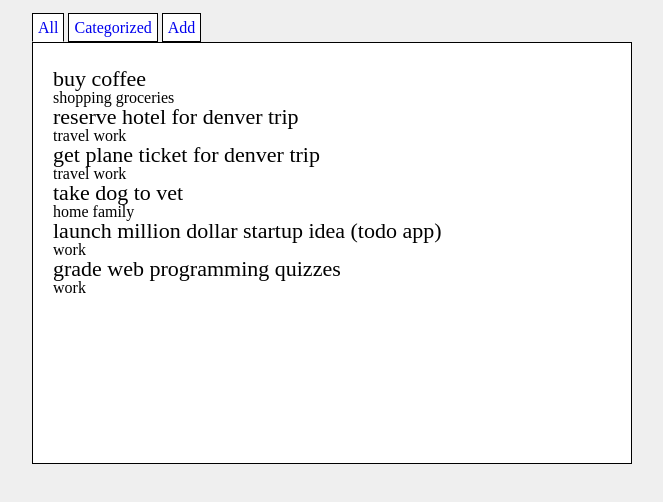
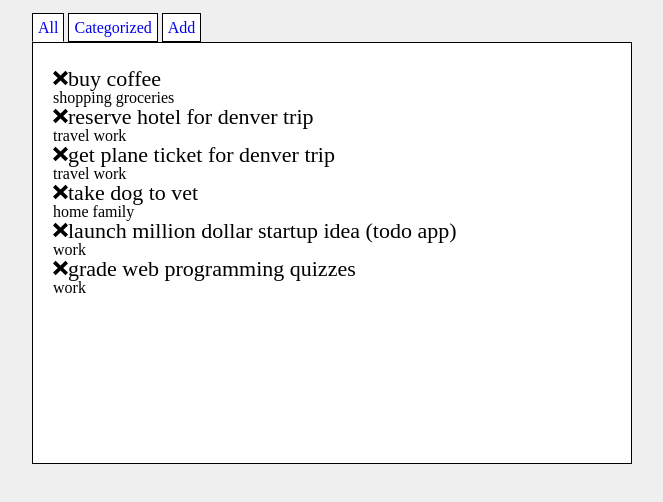
Before and after one commit to ryanbarringtoncox/to-do-list-app, a plain HTML site: page index.html in a window 1280 px wide. Shown: the whole page, without its empty margins (308-971 px from the left). Drawn offline with Linux system fonts and the light colour scheme.

Commit message:
adds svg to html

```diff
--- a/javascripts/app/app.js
+++ b/javascripts/app/app.js
@@ -9,7 +9,7 @@ var main = function () {
     todos.forEach(function (todo) {
 
       //to do description
-      $("#all-body").append("<div class='to-do'><img src='images/remove.png' alt=''remove-icon'/>"+todo.description+"</div>");
+      $("#all-body").append("<div class='to-do'><img src='images/remove.svg' alt=''remove-icon'/>"+todo.description+"</div>");
 
       //to do categories
       todo.categories.forEach(function (category) {
@@ -49,7 +49,7 @@ var main = function () {
       descriptions.forEach(function (descrip) {
 
         console.log(" "+descrip);
-        $("#categorized-body").append("<div class=''>"+descrip+"</div>");
+        $("#categorized-body").append("<div class=''><img src='images/remove.svg' alt=''remove-icon'/>"+descrip+"</div>");
       })
     }
 
--- a/stylesheets/style.css
+++ b/stylesheets/style.css
@@ -93,7 +93,7 @@ body {
 }
 #bodies img {
   display: inline;
-  width: 25px;
+  width: 15px;
 }
 .to-do {
   font-size: 22px;
```
